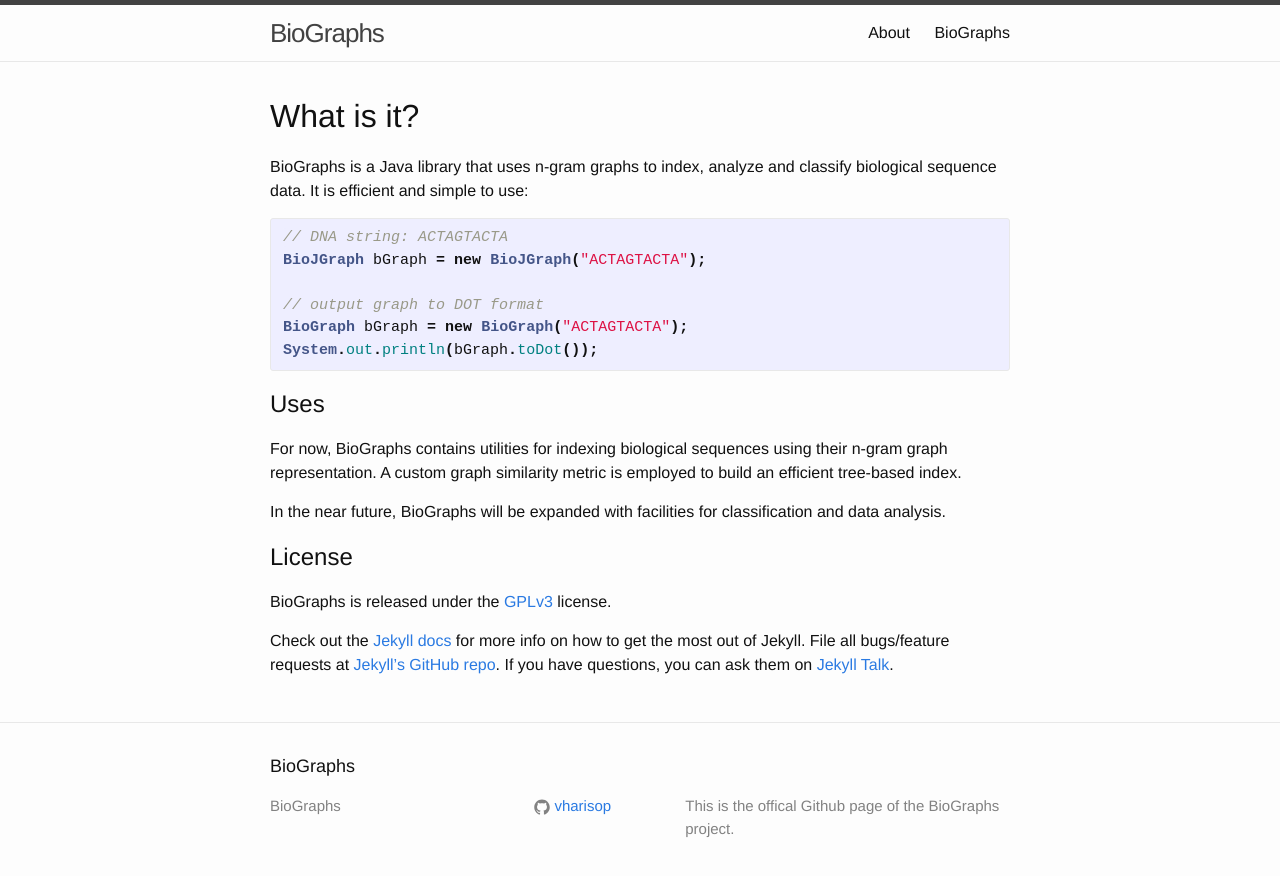
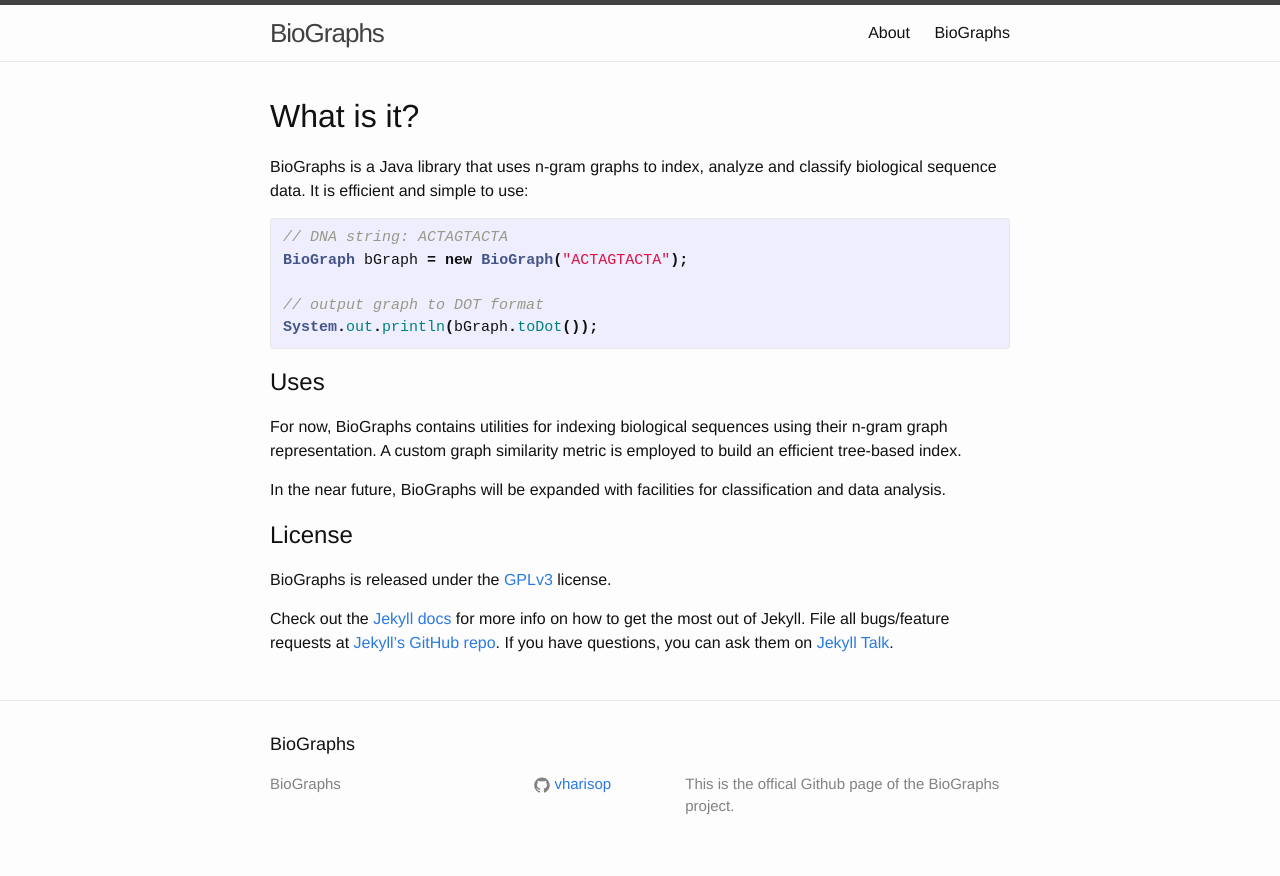
Before and after one commit to VHarisop/BioGraphs, a Jekyll site: the page built from index.md, in a window 1280 px wide. Shown: the top 876 px of the page. Built offline with Jekyll 4.4.1, drawn with Linux system fonts in a browser that asks for light colours.

```diff
--- a/index.md
+++ b/index.md
@@ -8,10 +8,9 @@ BioGraphs is a Java library that uses n-gram graphs to index, analyze and classi
 
 {% highlight java %}
 // DNA string: ACTAGTACTA
-BioJGraph bGraph = new BioJGraph("ACTAGTACTA");
+BioGraph bGraph = new BioGraph("ACTAGTACTA");
 
 // output graph to DOT format
-BioGraph bGraph = new BioGraph("ACTAGTACTA");
 System.out.println(bGraph.toDot());
 {% endhighlight %}
 
```
Also changed, not shown: about.md (+1 -1 lines).
